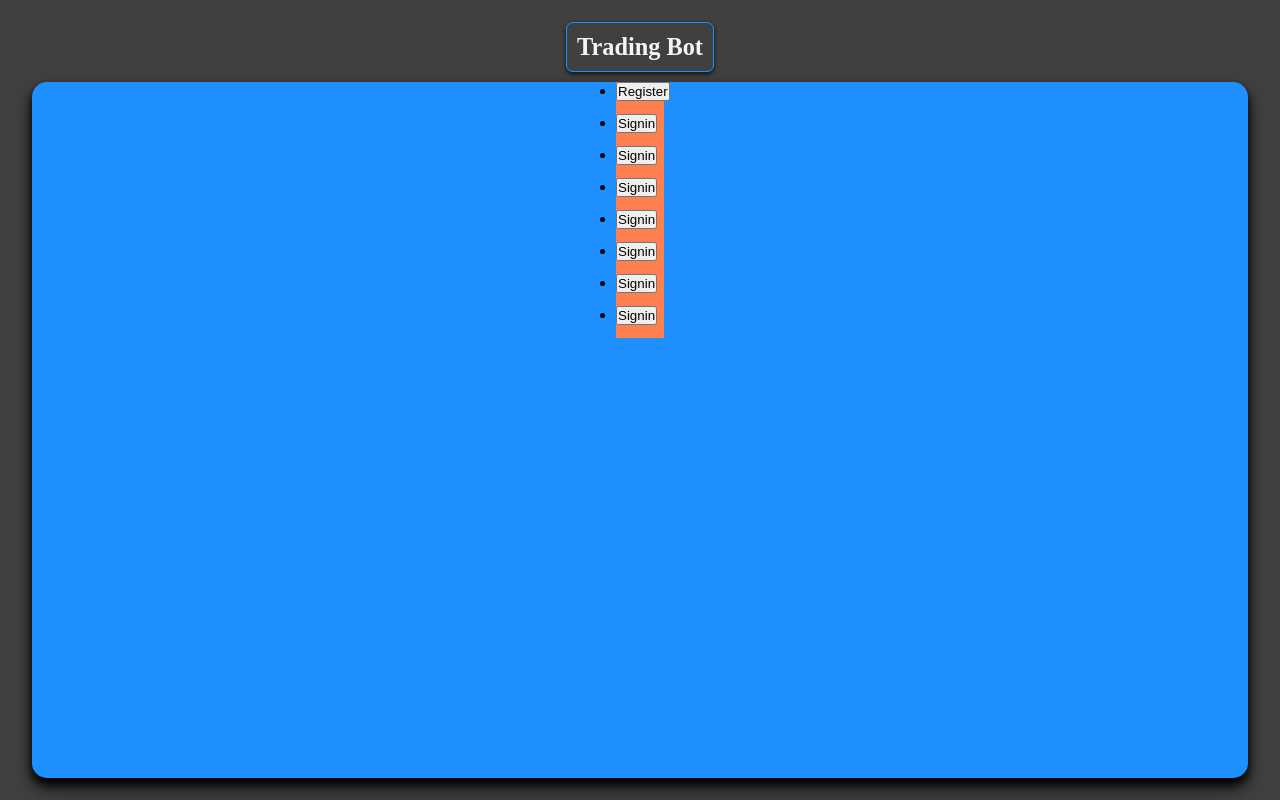
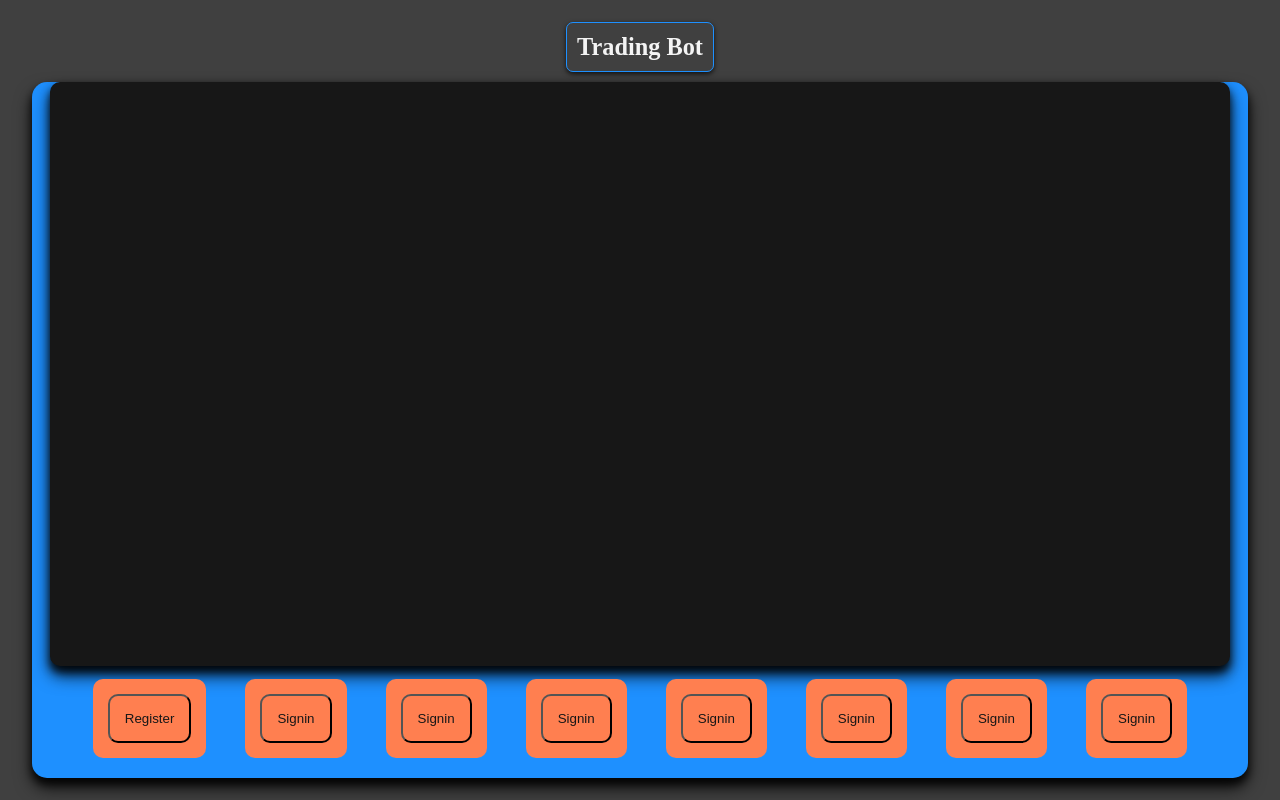
Before and after one commit to Chukwunazaekpere/telBolt, a React (Create React App) app: page / in a window 1280 px wide. Built offline with nearby package versions, Linux system fonts and the light colour scheme.

Commit message:
FE Update

```diff
--- a/src/components/Button.tsx
+++ b/src/components/Button.tsx
@@ -12,13 +12,22 @@ const Button: FC<Props> = (props) => {
 
     return(
         <div style={{
+            display: 'flex',
             color: props.color || 'rebeccapurple',
             backgroundColor: props.backgroundColor || 'coral',
-            width: '3rem',
-            height: '2rem'
+            borderRadius: '10px',
+            padding: '15px',
 
         }}>
-            <button onClick={() => props.onCLick()}>
+            <button style={{
+                display: 'flex',
+                color: props.color || 'rebeccapurple',
+                backgroundColor: props.backgroundColor || 'coral',
+                borderRadius: '10px',
+                padding: '15px',
+                cursor: 'pointer',
+                outline: 'none'
+            }} onClick={() => props.onCLick()}>
                 {props.title}
             </button>
         </div>
--- a/src/screens/HomeScreen.tsx
+++ b/src/screens/HomeScreen.tsx
@@ -22,7 +22,9 @@ const HomeScreen: FC<Props> = (props) => {
                 <h3>Trading Bot</h3>
             </section>
             <section className='animate__animated animate__swing home__content'>
-                <span></span>
+                <span className='content__display'>
+
+                </span>
                 <ul className='home__btn__group'>
                     <li>
                         <Button color='#171717' onCLick={() => signup()} title='Register' />
--- a/src/styles/HomeScreen.css
+++ b/src/styles/HomeScreen.css
@@ -29,17 +29,19 @@
     box-shadow: 0 6px 9px 0 rgba(0, 0, 0, 0.85), 0 10px 17px 0 rgba(0, 0, 0, 0.75);
 }
 
-.fields__container {
+.content__display {
     display: flex;
-    justify-content: center;
+    /* justify-content: center; */
+    background-color: #171717;
     align-items: center;
-    margin: 10px;
-    width: 80%;
-    /* height: 75%; */
+    width: 97%;
+    height: 73vh;
+    box-shadow: 0 6px 9px 0 rgba(0, 0, 0, 0.85), 0 10px 17px 0 rgba(0, 0, 0, 0.75);
     border-radius: 10px;
+    margin-bottom: 13px;
 }
 
-.homebtn_group {
+.home__btn__group {
     display: flex;
     width: 90%;
     justify-content: space-between;
```
